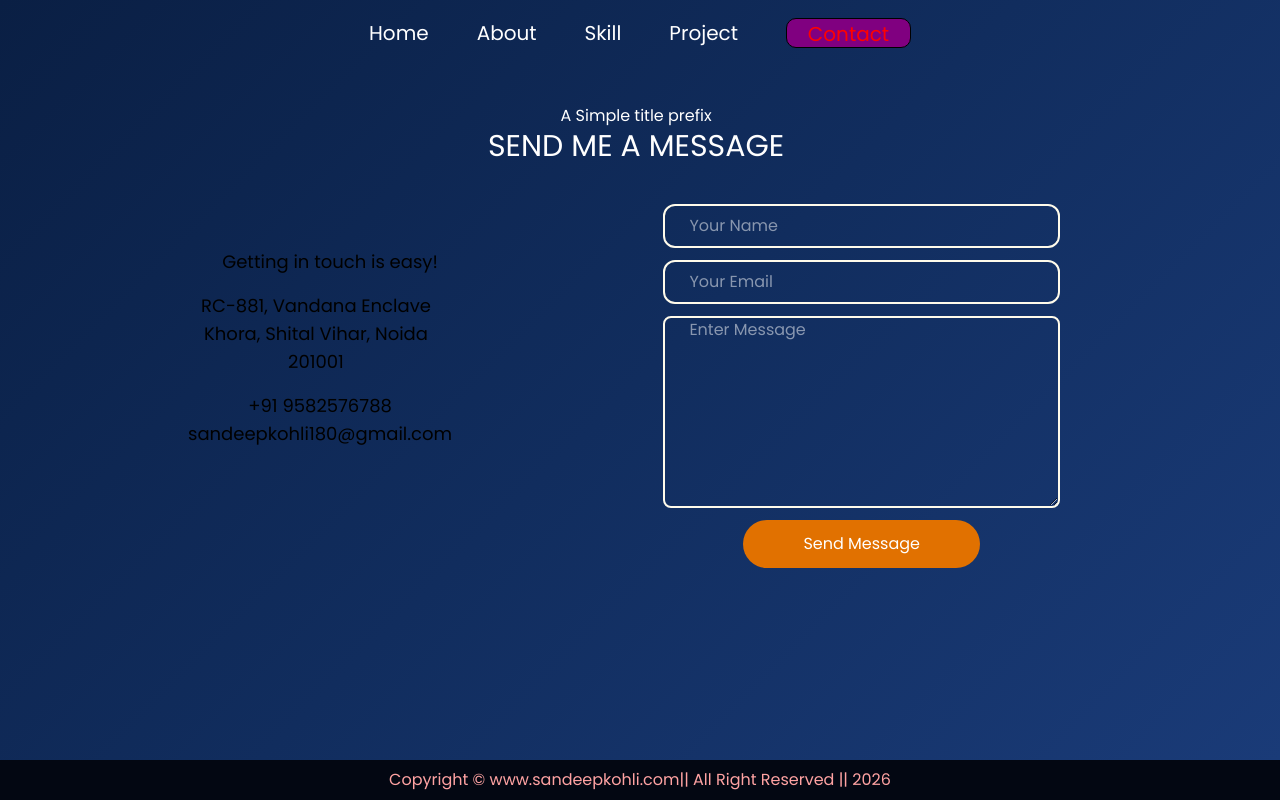
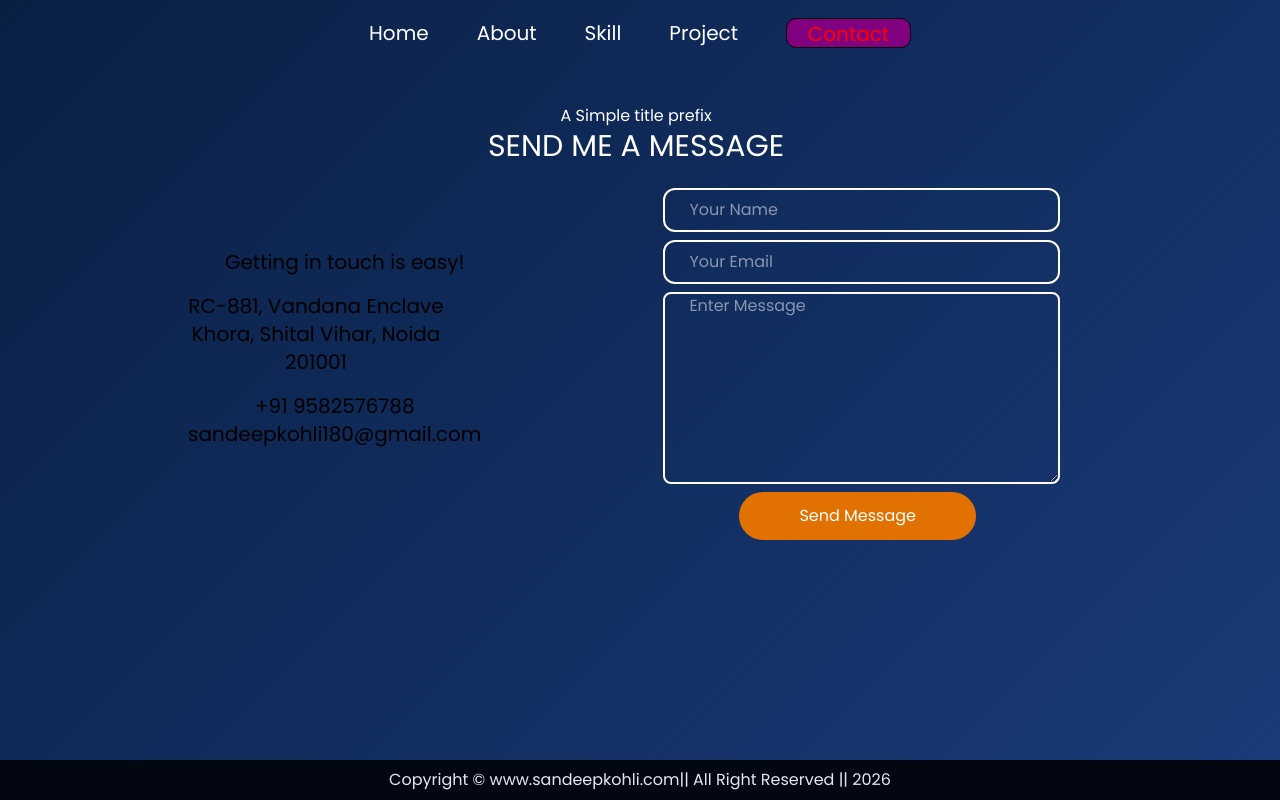
Before and after one commit to skpahadi-devfolio/fullstack-portfolio, a React (Vite) app in the folder frontend/: page /contact in a window 1280 px wide. Built offline with nearby package versions, Linux system fonts and the light colour scheme; some icons are missing.

Commit message:
Changes in each component UI

```diff
--- a/frontend/src/App.jsx
+++ b/frontend/src/App.jsx
@@ -34,6 +34,7 @@ function App() {
 
   return (
     <>
+    <div></div>
       <RouterProvider router={router}>
       </RouterProvider>
       <Footer/>
--- a/frontend/src/Components/About.jsx
+++ b/frontend/src/Components/About.jsx
@@ -3,15 +3,18 @@ import codingImg from "../assets/about_coding.png"
 
 const About = () => {
     return (
-        <div className='flex justify-center items-center w-fit text-xl fixed left-3 md:w-2xl md:left-96 bottom-35 md:bottom-35 md:text-2xl'>
+        <>
+         <div className="flex justify-center items-center mx-auto md:my-10 hover:-translate-y-8 hover:transition-all hover:duration-700 hover:ease-in-out">
+                    <img src={codingImg} alt="" />
+                </div>
+        <div className='flex justify-center items-center text-center md:text-left md:my-17 md:w-[51vw] mx-auto text-lg md:text-2xl'>
             <p>I am a BCA graduate from Modern College of Professional Studies, Mohan Nagar, Ghaziabad.
                 I am passionate about web development and enjoy building clean, responsive user interfaces.
                 I focus on learning modern technologies and applying them in real-world projects.</p>
 
-                <div className="fixed md:top-30 top-60 md:right-130 right-12 hover:-translate-y-8 hover:transition-all hover:duration-700 hover:ease-in-out">
-                    <img src={codingImg} alt="" />
-                </div>
+
         </div>
+        </>
     )
 }
 
--- a/frontend/src/Components/Contact.jsx
+++ b/frontend/src/Components/Contact.jsx
@@ -20,6 +20,7 @@ const Contact = () => {
       let res = await a.json()
       console.log(res)
     } catch (error) {
+      console.log(error)
       alert("Something is wrong Please Try Again");
     }
    }
@@ -29,13 +30,13 @@ const Contact = () => {
 
   return (
     <div>
-      <div className="container mx-auto my-9 md:w-5xl w-96 relative py-20 text-white h-[80vh] ">
-        <div className="title text-center absolute top-5 left-20 md:left-90 md:[&>*:nth-child(2)]:text-3xl [&>*:nth-child(2)]:text-xl m-auto">
+      <div className="container mx-auto my-9 md:w-5xl w-full relative py-20 text-white h-[80vh] ">
+        <div className="title text-center absolute top-5 left-15 md:left-90 md:[&>*:nth-child(2)]:text-3xl [&>*:nth-child(2)]:text-xl m-auto">
           <p>A Simple title prefix</p>
           <p>SEND ME A MESSAGE</p>
         </div>
 
-        <div className="left text-black md:mx-14 fixed bottom-13 left-1 text-center md:absolute md:top-41 text-lg">
+        <div className="left text-black md:mx-14 absolute bottom-0 left-1 text-center md:absolute md:top-41 text-sm md:text-xl">
           <p>Getting in touch is easy!</p>
 
           <p className='md:w-64 md:py-4'>RC-881, Vandana Enclave Khora, Shital Vihar, Noida 201001
@@ -58,11 +59,11 @@ const Contact = () => {
 
 
         <div className="right flex justify-end md:mx-10">
-          <form onSubmit={handleClick} className='flex flex-col gap-3 min-w-60 mx-8 my-10' action="">
+          <form onSubmit={handleClick} className='flex flex-col gap-2 min-w-60 md:mx-8 my-6 mx-auto' action="">
             <input onChange={handleChange} className='px-6 py-2 border-2 border-amber-50 mx-5 rounded-xl' type="text" name='name' value={form.name} placeholder='Your Name' />
             <input onChange={handleChange} className='px-6 py-2 border-2 border-amber-50 mx-5 rounded-xl' type="email" name='email' value={form.email} placeholder='Your Email' />
             <textarea onChange={handleChange} className='px-6 border-2 border-amber-50 mx-5 md:min-h-48 min-h-28 rounded-lg' name="message" value={form.message} placeholder='Enter Message'></textarea>
-            <button type='submit' className='bg-amber-600 md:px-15 md:py-3 md:w-fit md:mx-25 mx-20 px-20 text-center rounded-4xl'>
+            <button type='submit' className='bg-amber-600 relative right-1 md:px-15 md:py-3 md:w-fit w-36 md:mx-25 mx-20 px-10 text-center rounded-4xl'>
               Send Message
             </button>
           </form>
--- a/frontend/src/Components/Footer.jsx
+++ b/frontend/src/Components/Footer.jsx
@@ -2,8 +2,8 @@ import React from 'react'
 
 const Footer = () => {
   return (
-    <div className='flex justify-center items-center text-red-300 fixed bottom-0 h-10 text-center w-full bg-gray-950'>
-      Copyright &copy; www.sandeepkohli.com|| All Right Reserved || 2026
+    <div className='flex justify-center items-center text-slate-200 fixed bottom-0 h-10 text-center w-full bg-gray-950'>
+     <p className='py-40'> Copyright &copy; www.sandeepkohli.com|| All Right Reserved || 2026</p>
     </div>
   )
 }
--- a/frontend/src/Components/Home.jsx
+++ b/frontend/src/Components/Home.jsx
@@ -4,18 +4,18 @@ const Home = () => {
   return (
    <>
     <div className='cursor-pointer'>
-      <div className="text-4xl md:text-5xl font-bold fixed top-50 left-4 md:w-full md:left-28 w-1 hover:-translate-y-8 hover:transition-all hover:duration-700 hover:ease-in-out">
+      <div className="text-3xl md:text-5xl font-bold relative top-10 md:top-30 left-2 md:w-fit md:left-28 w-1 hover:-translate-y-8 hover:transition-all hover:duration-700 hover:ease-in-out">
         <h1>Hello</h1>
         <h1>I'm Sandeep Kohli</h1>
       </div>
 
       {/* image section */}
-      <div className='flex justify-end fixed -right-5 md:top-20 top-35 md:right-32 md:h-2/3 h-56 hover:-translate-y-8 hover:transition-all hover:duration-700 hover:ease-in-out'>
+      <div className='flex justify-end absolute -right-5 md:top-20 top-35 md:right-32 md:h-2/3 h-56 hover:-translate-y-8 hover:transition-all hover:duration-700 hover:ease-in-out'>
         <img src= {myImage} alt="" />
       </div>
 
       {/* Short description */}
-      <div className="summary text-2xl w-fit md:w-96 fixed bottom-22 left-4 md:left-28 text-slate-950 hover:-translate-y-3 hover:transition-all hover:duration-1000 hover:ease-in-out">
+      <div className="summary text-xl md:text-2xl w-fit md:w-[30vw] absolute bottom-30 md:bottom-44 md:left-25 text-center text-slate-950 hover:-translate-y-3 hover:transition-all hover:duration-1000 hover:ease-in-out">
         <p>I am a Full Stack Developer with strong foundation in React, Express, tailwind, Node, Mongodb and Python. Eager to apply skills to innovative software solutions</p>
       </div>
     </div>
--- a/frontend/src/Components/Projectcard.jsx
+++ b/frontend/src/Components/Projectcard.jsx
@@ -15,12 +15,12 @@ const Projectcard = () => {
 ])
   return (
 
-    <div className='p-4 flex justify-center items-center flex-col gap-7 my-4 cursor-pointer md:max-h-screen'>
+    <div className='p-4 flex justify-center items-center flex-col gap-5 my-2 md:my-4 cursor-pointer md:min-h-[80vh]'>
 
       {project.map(project => {
-        return <div key={project.title} className="border-2 w-72 max-w-3xl md:w-full mx-auto flex flex-col rounded-xl bg-violet-600 transition-all hover:-translate-y-6 duration-700 ease-in-out leftRightanimation min-h-60">
+        return <div key={project.title} className="border-2 w-72 max-w-3xl md:w-full mx-auto flex flex-col rounded-xl bg-violet-600 transition-all hover:-translate-y-6 duration-700 ease-in-out leftRightanimation md:min-h-60 min-h-60 my-3 md:my-0">
 
-           <div className='text-center flex flex-col gap-4 md:gap-10'>
+           <div className='text-center flex flex-col gap-2 md:gap-10'>
              <div className="projects font-bold text-lg min-w-5/6 md:w-full bg-amber-500 rounded-lg">{project.title}</div>
              <div className="projects md:w-3xl text-shadow-2xs">{project.desc}</div>
               <div className="projects flex md:justify-end justify-center">{project.end}</div>
--- a/frontend/src/Components/SkillCard.jsx
+++ b/frontend/src/Components/SkillCard.jsx
@@ -22,11 +22,11 @@ const SkillCard = () => {
     ])
 
   return (
-   <div className='flex justify-center gap-5 md:gap-10 flex-wrap md:flex-row md:h-[250px] my-28'>
+   <div className='flex justify-center gap-5 md:gap-10 flex-wrap md:flex-row md:h-[220px] my-10 md:my-28'>
             {card.map(card => {
                 return <div key={card.title} className="flex justify-center items-center hover:-translate-y-8 transition-all hover:duration-700 hover:ease-in-out cursor-pointer">
                     <div className='border-2 text-center w-44 min-h-[120px] bg-gradient-to-r from-indigo-500 via-purple-500 to-pink-500 flex-wrap'>
-                        <div className='flex justify-between items-center flex-col gap-1'>
+                        <div className='flex justify-between items-center flex-col'>
                         <div className="card bg-slate-900 text-white w-full">{card.title}</div>
 
                         <div className="card">
```
